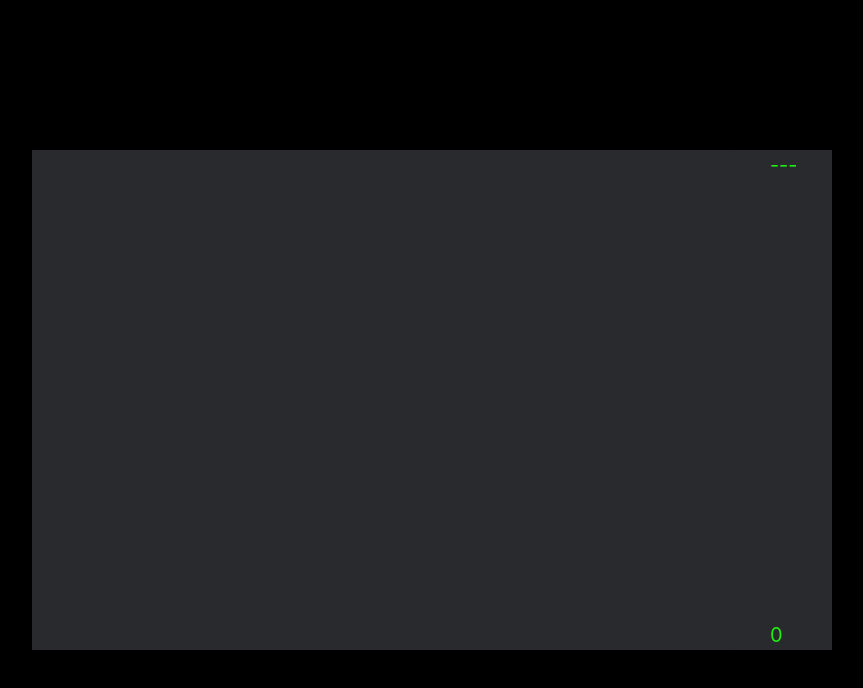
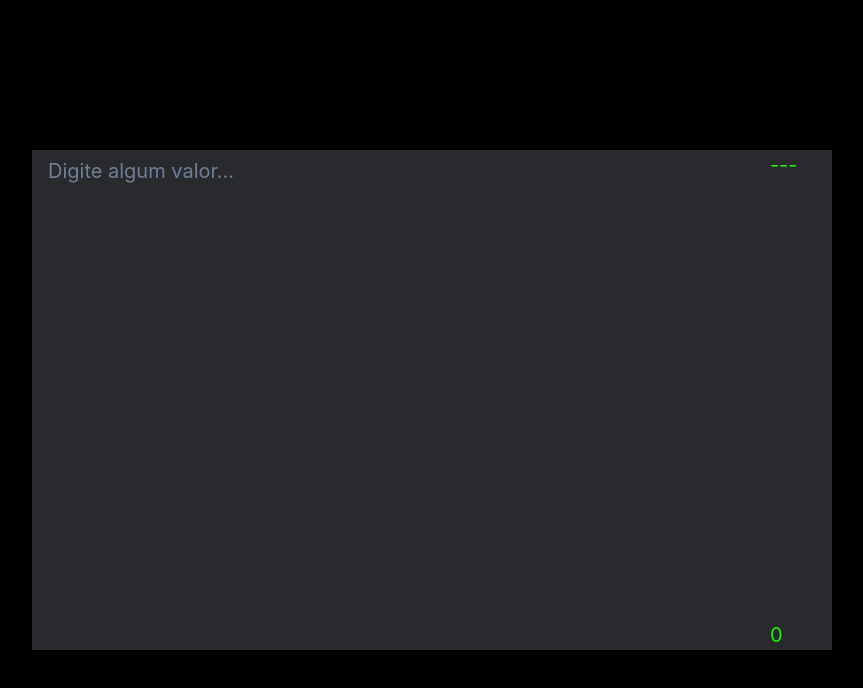
Before and after one commit to carloscmarcelino/numi, a React (Vite) app: page / in a window 1280 px wide. Shown: the top 688 px of the page, without its empty margins (208-1071 px from the left). Built offline with nearby package versions, Linux system fonts and the light colour scheme.

Commit message:
added placeholder

```diff
--- a/src/components/Calculator/Calculator.tsx
+++ b/src/components/Calculator/Calculator.tsx
@@ -17,6 +17,7 @@ export const Calculator: React.FC<CalculatorProps> = ({ value, setValue }) => {
       resize="none"
       _focus={{ outline: 'none' }}
       overflow="hidden"
+      placeholder="Digite algum valor..."
       value={value}
       onChange={({ currentTarget: { value } }) => setValue(value)}
     />
```
